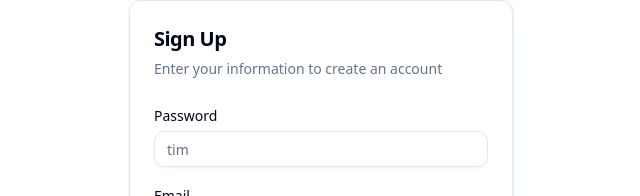
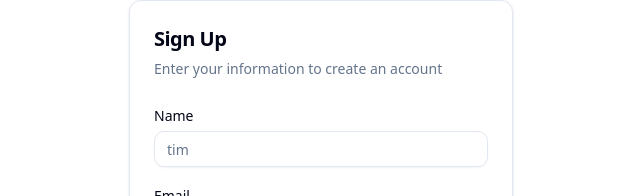
Before and after one commit to moreshk/dropz.cc-admin, a React (Vite) app: page /sign-up in a window 1280 px wide. Shown: the top 196 px of the page, without its empty margins (319-959 px from the left). Built offline with nearby package versions, Linux system fonts and the light colour scheme; no server answers.

Commit message:
updated the signup page name input title

```diff
--- a/src/page/sign-up.tsx
+++ b/src/page/sign-up.tsx
@@ -75,7 +75,7 @@ export function Signup() {
                   name="name"
                   render={({ field }) => (
                     <FormItem>
-                      <FormLabel>Password</FormLabel>
+                      <FormLabel>Name</FormLabel>
                       <FormControl>
                         <Input
                           placeholder="tim"
```
